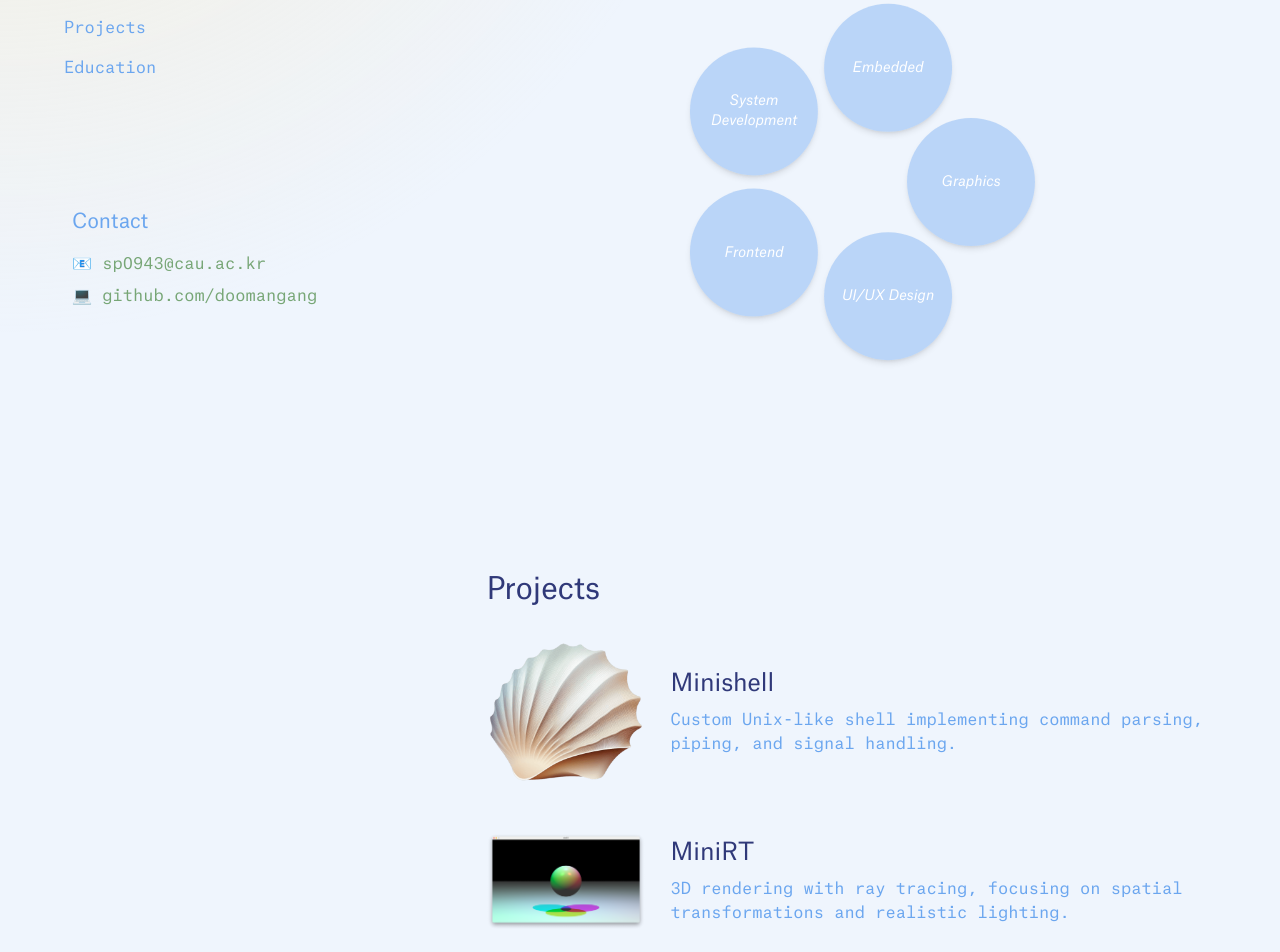
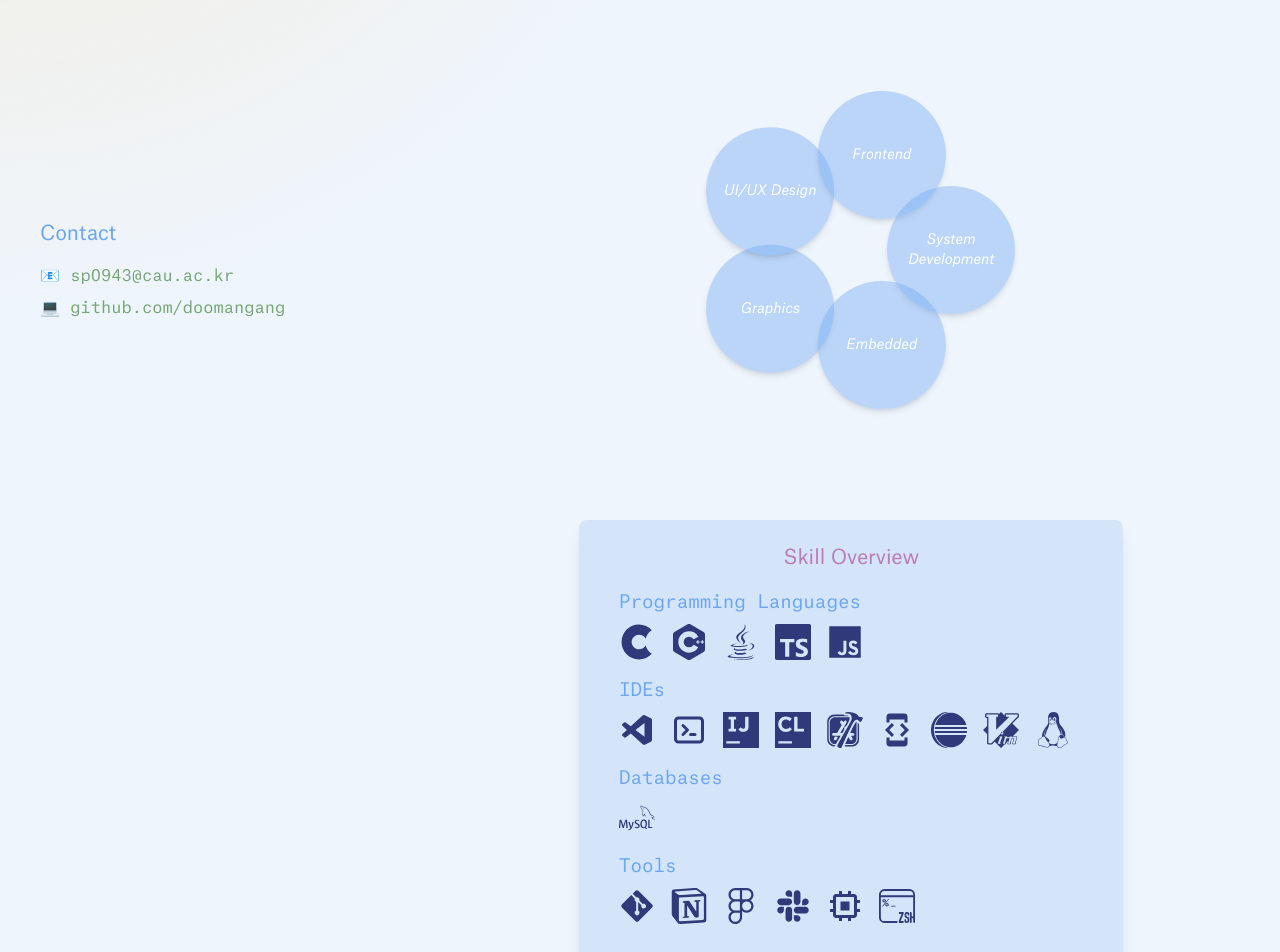
Before and after one commit to doomangang/darkness_w_bit, a Next.js app: page / in a window 1280 px wide. Shown: the part 420-1372 px from the top of the page. Built offline with nearby package versions, Linux system fonts and the light colour scheme.

Commit message:
refact: layout and css fix (#9)

```diff
--- a/package.json
+++ b/package.json
@@ -12,7 +12,8 @@
     "autoprefixer": "^10.4.20",
     "next": "15.1.6",
     "react": "^19.0.0",
-    "react-dom": "^19.0.0"
+    "react-dom": "^19.0.0",
+    "react-icons": "^5.4.0"
   },
   "devDependencies": {
     "@eslint/eslintrc": "^3",
--- a/src/components/AboutMe.jsx
+++ b/src/components/AboutMe.jsx
@@ -6,7 +6,7 @@ const AboutMe = () => {
     return (
         <section id="aboutme" className="py-14 px-10 text-point-jean">
             <h2 className="text-3xl font-gtk mb-6">{ABOUT_ME.heading}</h2>
-            <p className="max-w-2xl mx-auto font-mono text-point-blue">
+            <p className="font-mono text-point-blue">
                 {ABOUT_ME.description}
             </p>
         </section>
--- a/src/components/Contact.jsx
+++ b/src/components/Contact.jsx
@@ -2,7 +2,7 @@ import React from 'react';
 
 const Contact = () => {
     return (
-        <div className="text-point-gtk mt-6 lg:m-12">
+        <div className="text-point-gtk m-10">
             <h2 className="text-xl font-gtk text-point-blue mb-4">Contact</h2>
             <p className="mb-2 font-mono">
                 📧 <a href="mailto:sp0943@cau.ac.kr" className="text-point-sage font-mono">sp0943@cau.ac.kr</a>
--- a/src/components/HeroSection.jsx
+++ b/src/components/HeroSection.jsx
@@ -4,7 +4,7 @@ import {INTRO} from "@/constants";
 
 const HeroSection = () => {
     return (
-        <div className="mb-4">
+        <div className="mb-1 pl-10 pt-10 ">
             <h1 className="text-4xl lg:text-3xl font-jeanluc text-point-sage mb-4">{INTRO.title}</h1>
             <p className="mb-2 font-mono text-point-lilac">
                 {INTRO.description}
--- a/src/components/MainLayout.jsx
+++ b/src/components/MainLayout.jsx
@@ -6,25 +6,28 @@ import ContactInfo from './Contact';
 const MainLayout = ({ children }) => {
     return (
         <div>
-            {/* 왼쪽 고정 칼럼 */}
-            <aside className="hidden lg:flex fixed top-0 left-0 h-screen w-1/3  flex-col">
-                <div className="p-20">
-                    {/* Hero Section */}
-                    <HeroSection />
+            {/* 왼쪽 고정 칼럼 (lg 이상에서만 보이도록 설정) */}
+            <aside className="hidden lg:flex fixed top-0 left-0 h-screen w-1/3 flex-col">
+                <div className="pt-10 pb-3">
+                    {/* Hero Section (lg 이상에서만 표시) */}
+                    <div className="hidden lg:block">
+                        <HeroSection />
+                    </div>
                 </div>
                 <div className="flex-grow p-6 overflow-auto">
                     {/* Sidebar */}
                     <Sidebar />
                 </div>
-                <div className="p-6">
-                    {/* Contact Info */}
-                    <ContactInfo />
+                <div className="pb-5">
+                    {/* Contact Info (lg 이상에서만 표시) */}
+                    <div className="hidden lg:block">
+                        <ContactInfo />
+                    </div>
                 </div>
             </aside>
 
-            {/* 오른쪽 메인 영역 */}
-            {/* margin-left를 Tailwind에서 지원하는 방식으로 처리하거나, 직접 px/%로 명시 */}
-            <main className="ml-0 lg:ml-[33%] w-full lg:w-[67%] p-6">
+            {/* 오른쪽 메인 영역 (lg에서 왼쪽 칼럼이 보이면 margin-left 적용) */}
+            <main className="ml-0 lg:ml-[33%] w-full lg:w-[67%] p-10">
                 {children}
             </main>
         </div>
--- a/src/components/Projects.jsx
+++ b/src/components/Projects.jsx
@@ -17,7 +17,7 @@ const Projects = () => {
                         className="group relative flex items-center gap-6 hover:scale-[1.02] transition-transform duration-300 cursor-pointer"
                     >
                         {/* 왼쪽: 이미지 */}
-                        <div className="relative w-40 h-30 overflow-auto">
+                        <div className="relative flex-row p-3 w-40 h-30 overflow-auto">
                             <Image
                                 src={project.image}
                                 alt={project.title}
@@ -27,7 +27,7 @@ const Projects = () => {
                         </div>
 
                         {/* 오른쪽: 텍스트 */}
-                        <div className="flex-1">
+                        <div className="pl-1 flex-1">
                             <h3 className="text-2xl font-gtk group-hover:text-point-lilac transition-colors duration-300">
                                 {project.title}
                             </h3>
--- a/src/components/Sidebar.jsx
+++ b/src/components/Sidebar.jsx
@@ -29,13 +29,13 @@ const Sidebar = () => {
     }, []);
 
     return (
-        <nav className="flex flex-col space-y-4 ml-10">
+        <nav className="fixed flex flex-col ml-10 space-y-2">
             {SECTIONS.map((section) => (
                 <a
                     key={section.id}
                     href={`#${section.id}`}
-                    className={`text-point-blue hover:text-point ${
-                        activeSection === section.id ? "font-gtk italic text-point" : "font-mono light"
+                    className={`text-point-blue text-lg hover:text-point ${
+                        activeSection === section.id ? "font-gtk italic text-point-jean" : "font-mono light"
                     }`}
                 >
                     {section.label}
--- a/src/components/Skill.jsx
+++ b/src/components/Skill.jsx
@@ -1,31 +1,77 @@
-import React from "react";
-import { SKILLS } from "@/constants";
+"use client"
+
+import React, { useState, useEffect, useRef } from "react";
+import { SKILLS, TOOLS } from "@/constants";
 
 const Skill = () => {
+    const [active, setActive] = useState(false);
+    const skillRef = useRef(null);
+
+    useEffect(() => {
+        const observer = new IntersectionObserver(
+            ([entry]) => {
+                if (entry.isIntersecting) {
+                    setActive(true);
+                }
+            },
+            { threshold: 0.3 } // 30% 이상 보이면 실행
+        );
+
+        if (skillRef.current) {
+            observer.observe(skillRef.current);
+        }
+
+        return () => observer.disconnect();
+    }, []);
+
     return (
-        <section id="skills" className="relative py-20 flex justify-center items-center">
-            <h2 className="absolute top-10 text-3xl font-gtk mb-10 text-point-jean">{SKILLS.heading}</h2>
+        <section id="skills" ref={skillRef} className="relative py-20 flex flex-col items-center">
+            <h2 className="text-3xl font-gtk mb-10 text-point-jean">
+                {SKILLS.heading}
+            </h2>
 
-            {/* 중심이 되는 원 */}
+            {/* 중심 원 */}
             <div className="relative m-20 w-[300px] h-[300px] flex justify-center items-center rounded-full">
-                {/* 개별 스킬 */}
                 {SKILLS.items.map((skill, index) => {
-                    const angle = (360 / SKILLS.items.length) * (index) ; // 각도를 균등하게 나눔
+                    const angle = (360 / SKILLS.items.length) * ((index + 2) % SKILLS.items.length); // 균등 분포
                     const rotationStyle = {
-                        transform: `rotate(${angle}deg) translate(120px) rotate(-${angle}deg)`,
+                        transform: `rotate(${angle}deg) translate(100px) rotate(-${angle}deg)`,
                     };
 
                     return (
                         <div
                             key={index}
-                            className="absolute w-32 h-32 bg-point bg-point-blue/40 text-center font-gtk italic text-white flex flex-col justify-center items-center rounded-full shadow-md hover:scale-110 hover:shadow-lg transition-all duration-300"
-                            style={rotationStyle}
+                            className={`absolute flex flex-col items-center opacity-0 translate-y-10 transition-all duration-700 ease-out
+                                ${active ? "opacity-100 translate-y-0" : ""}`}
+                            style={{...rotationStyle, transitionDelay: `${index * 200}ms`}} // 순차적 등장
                         >
-                            {/* 스킬 카테고리 */}
-                            <span className="text-sm font-gtk">{skill.category}</span>
+                            <div
+                                className="w-32 h-32 bg-point-blue/40 text-center font-gtk italic text-white flex flex-col justify-center items-center rounded-full shadow-md">
+                                <span className="text-sm font-gtk">{skill.category}</span>
+                            </div>
                         </div>
                     );
                 })}
+            </div>
+
+            {/* 🔽 Skills Section 아래 추가된 전체 기술 블록 🔽 */}
+            <div className={`w-[70%] max-w-2xl mt-10 px-6 py-6 rounded-lg shadow-lg bg-point-blue/20
+                        transition-all duration-700 ease-out ${active ? "opacity-100 translate-y-0" : "opacity-0 translate-y-5"}`}>
+                <h3 className="text-xl font-gtk text-point-lilac text-center mb-4">Skill Overview</h3>
+
+                <div className="flex flex-col justify-between">
+                    {TOOLS.categories.map((category, index) => (
+                        <div key={index} className="flex-1 px-4 pb-4">
+                            <h4 className="text-lg font-mono text-point-blue mb-2">{category.title}</h4>
+                            <div className="flex flex-wrap gap-4 text-4xl text-point-jean">
+                                {category.skills.map((skill, idx) => {
+                                    const IconComponent = skill.icon;
+                                    return <IconComponent key={idx} title={skill.name}/>;
+                                })}
+                            </div>
+                        </div>
+                    ))}
+                </div>
             </div>
         </section>
     );
--- a/src/constants/index.js
+++ b/src/constants/index.js
@@ -2,6 +2,13 @@
 import shell from "@/asset/img/Shell-icon.png"
 import raytracer from "@/asset/img/raytracing.png"
 import reactnat from "@/asset/vec/react-native-1.svg"
+
+import { FaCuttlefish, FaJava, FaJs, FaDatabase, FaGitAlt, FaSlack, FaLinux } from "react-icons/fa";
+import { SiCplusplus, SiTypescript, SiMysql, SiNotion, SiFigma, SiXcode, SiIntellijidea, SiClion, SiEclipseide, SiVim, SiZsh } from "react-icons/si";
+import { TbTerminal2 } from "react-icons/tb"; // 터미널 아이콘
+import { MdDeveloperMode } from "react-icons/md"; // Cursor (IDE 관련 대체 아이콘)
+import { BiChip, BiLogoVisualStudio } from "react-icons/bi"; // LLDB (디버거 관련 대체 아이콘)
+
 
 export const SECTIONS = [
     { id: "aboutme", label: "About" },
@@ -31,11 +38,11 @@ export const SKILLS = {
     items: [
         {
             category: 'Graphics',
-            stack: 'Ray Tracing, OpenGL',
+            stack: 'OpenGL',
         },
         {
             category: 'UI/UX Design',
-            stack: 'Figma, Adobe XD, Prototyping',
+            stack: 'Figma',
         },
         {
             category: 'Frontend',
@@ -43,15 +50,62 @@ export const SKILLS = {
         },
         {
             category: 'System Development',
-            stack: 'C, JavaScript, Python',
+            stack: 'C, JavaScript',
         },
         {
             category: 'Embedded',
-            stack: 'C, JavaScript, Python',
+            stack: 'C, JavaScript',
         },
     ],
 };
 
+// Skills 데이터 정리
+export const TOOLS = {
+    heading: "TOOLS",
+    categories: [
+        {
+            title: "Programming Languages",
+            skills: [
+                { name: "C", icon: FaCuttlefish },
+                { name: "C++", icon: SiCplusplus},
+                { name: "Java", icon: FaJava},
+                { name: "TypeScript", icon: SiTypescript},
+                { name: "JavaScript", icon: FaJs},
+            ],
+        },
+        {
+            title: "IDEs",
+            skills: [
+                { name: "VS Code", icon: BiLogoVisualStudio},
+                { name: "Terminal", icon: TbTerminal2},
+                { name: "IntelliJ IDEA", icon: SiIntellijidea },
+                { name: "CLion", icon: SiClion},
+                { name: "Xcode", icon: SiXcode},
+                { name: "Cursor", icon: MdDeveloperMode }, // 대체 아이콘
+                { name: "Eclipse", icon: SiEclipseide },
+                { name: "Vim", icon: SiVim },
+                { name: "Linux", icon: FaLinux },
+            ],
+        },
+        {
+            title: "Databases",
+            skills: [
+                { name: "MySQL", icon: SiMysql },
+            ],
+        },
+        {
+            title: "Tools",
+            skills: [
+                { name: "Git CLI", icon: FaGitAlt},
+                { name: "Notion", icon: SiNotion},
+                { name: "Figma", icon: SiFigma },
+                { name: "Slack", icon: FaSlack },
+                { name: "LLDB", icon: BiChip }, // 디버깅 관련 대체 아이콘
+                { name: "zsh", icon: SiZsh },
+            ],
+        },
+    ],
+};
 
 export const PROJECTS = {
     heading: "Projects",
```
Also changed, not shown: src/app/page.js (+7 -2 lines), 1 other file (tests, documents, lock files or other folders).
